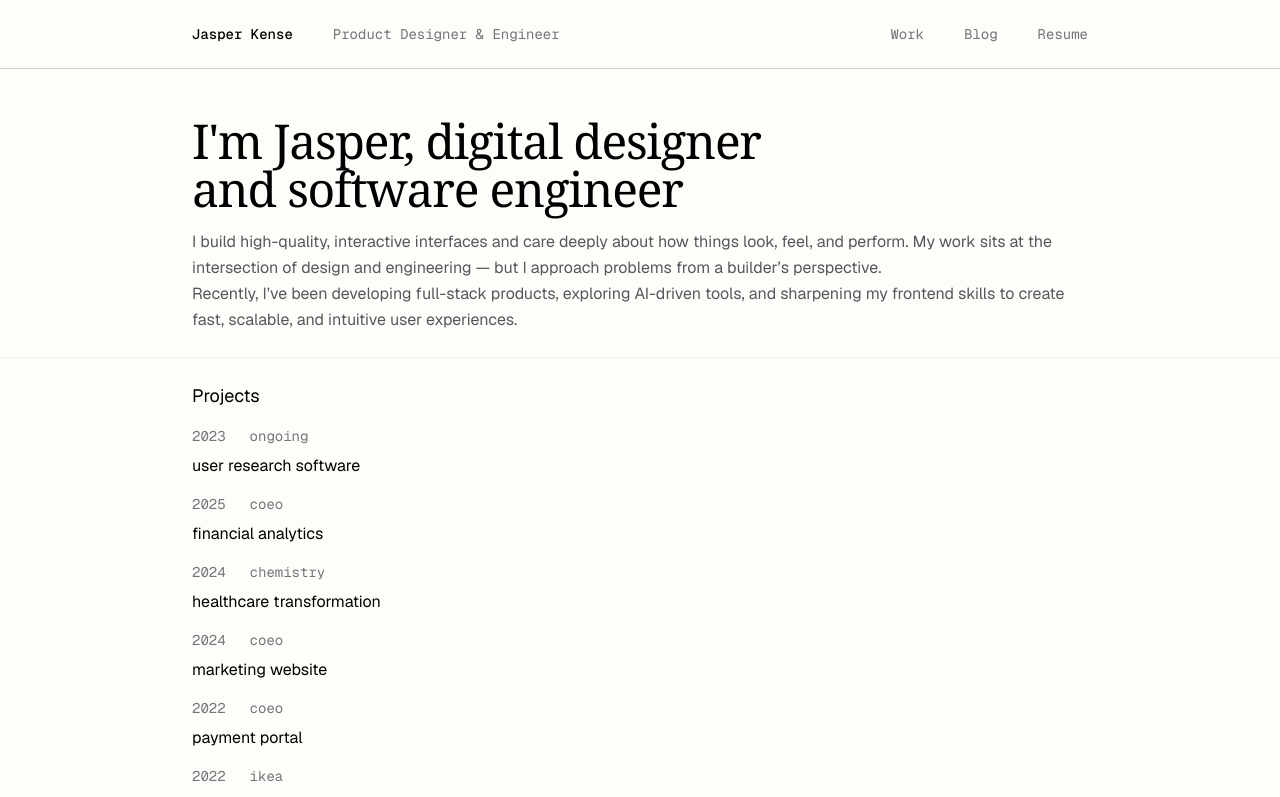
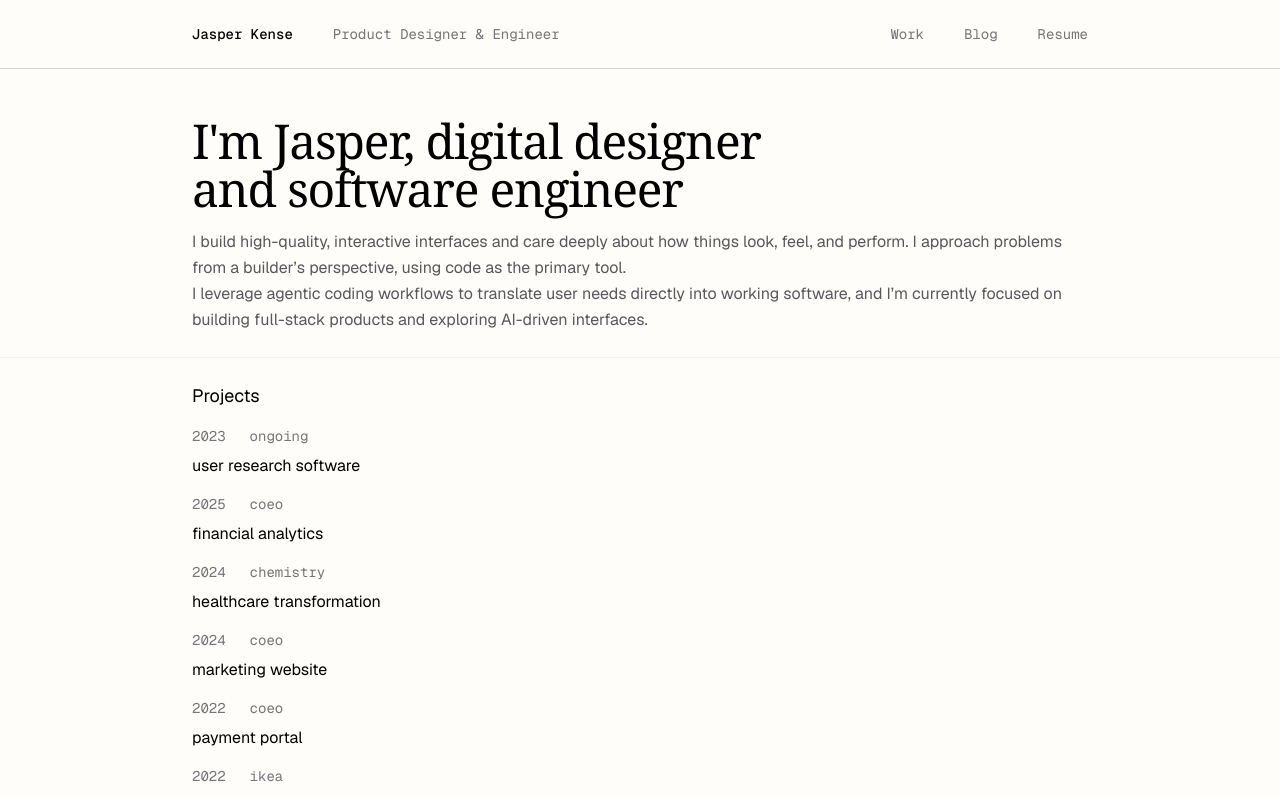
Before and after one commit to Jkense/portfolio-2025, a Next.js app: page / in a window 1280 px wide. Shown: the top 797 px of the page. Built offline with nearby package versions, Linux system fonts and the light colour scheme.

Commit message:
Update page.tsx

```diff
--- a/app/page.tsx
+++ b/app/page.tsx
@@ -20,13 +20,13 @@ export default function Page() {
         </h1>
         <p className="text-ds-gray text-base leading-relaxed">
           I build high-quality, interactive interfaces and care deeply about how
-          things look, feel, and perform. My work sits at the intersection of
-          design and engineering — but I approach problems from a builder’s
-          perspective.
-          <br />
-          Recently, I’ve been developing full-stack products, exploring
-          AI-driven tools, and sharpening my frontend skills to create fast,
-          scalable, and intuitive user experiences.
+          things look, feel, and perform. I approach problems from a builder’s
+          perspective, using code as the primary tool.
+        </p>
+        <p className="text-ds-gray text-base leading-relaxed">
+          I leverage agentic coding workflows to translate user needs directly
+          into working software, and I’m currently focused on building
+          full-stack products and exploring AI-driven interfaces.{" "}
         </p>
       </div>
 
```
